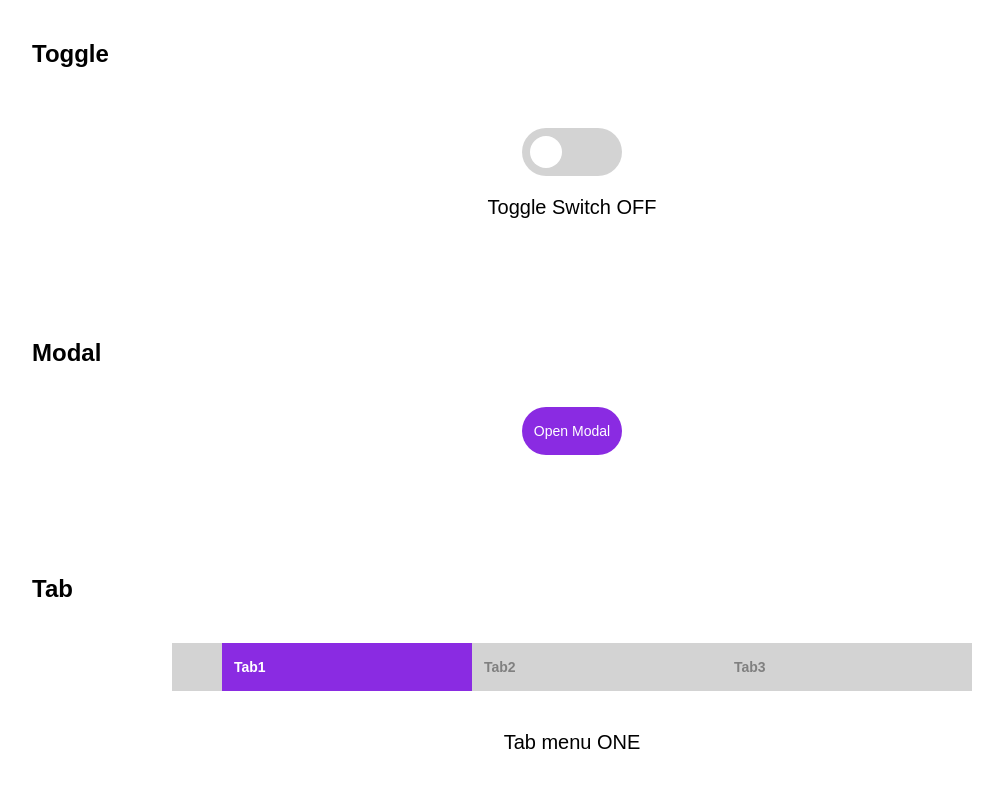
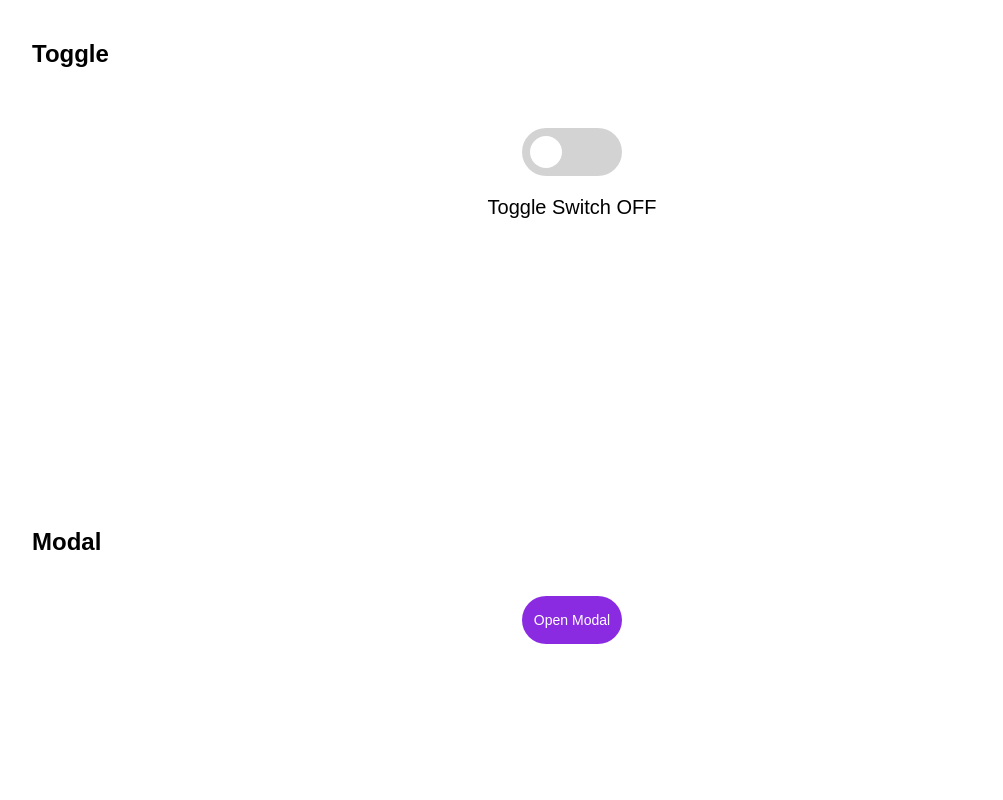
Before and after one commit to y-solb/custom_component, a React (Create React App) app in the folder custom-component/: page / in a window 1280 px wide. Shown: the top 800 px of the page, without its empty margins (68-1071 px from the left). Built offline with nearby package versions, Linux system fonts and the light colour scheme.

Commit message:
Design: min-height 추가

```diff
--- a/custom-component/src/component/Container.js
+++ b/custom-component/src/component/Container.js
@@ -22,5 +22,6 @@ const ComponentWrapper = styled.div`
   display: flex;
   flex-direction: column;
   align-items: center;
+  min-height: 300px;
   margin: 40px 0;
 `;
```
